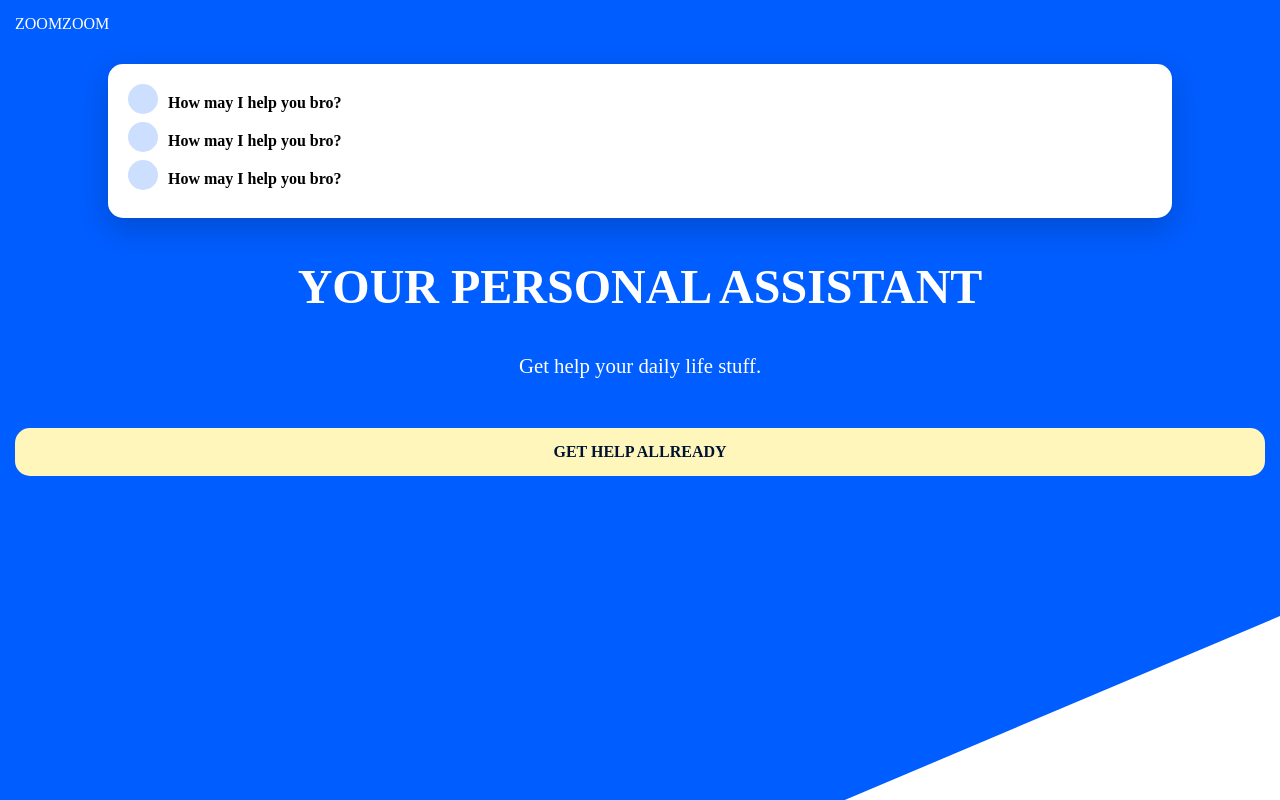
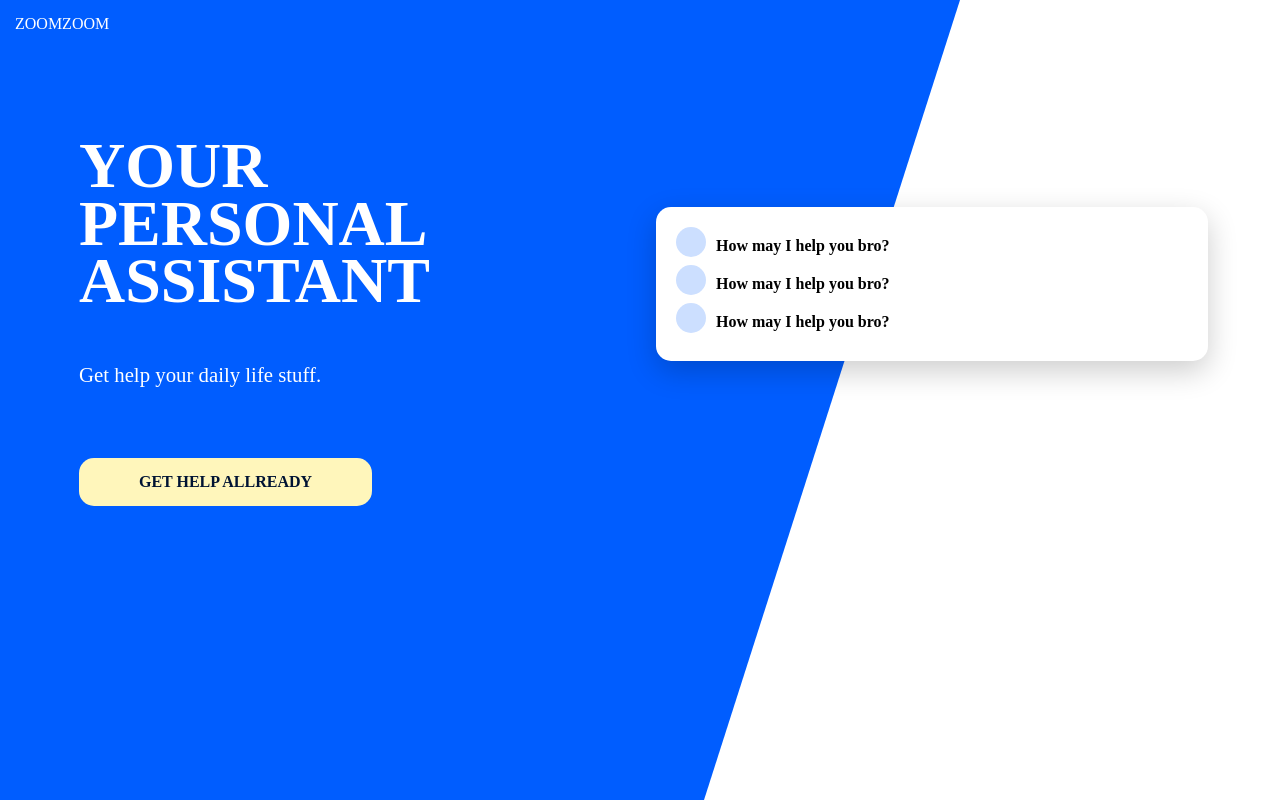
Before and after one commit to AkmElias/sass-project, a plain HTML site: page index.html in a window 1280 px wide. Drawn offline with Linux system fonts and the light colour scheme.

Commit message:
responsive design done

```diff
--- a/css/main.scss
+++ b/css/main.scss
@@ -16,18 +16,31 @@ body, html {
     height: 100%;
 }
 
+$desktop: 840px;
+
+@mixin desktop{
+    @media (min-width: #{$desktop}) {
+        @content
+    }
+}
+
+
 body {
 
     font-family: 'Montserrat';
     margin: 0;
 
    #bg {
-    clip-path: polygon(100% 0, 100% 77%, 66% 100%, 0 100%, 0 0);
+    clip-path: polygon(100% 0, 100% 82%, 45% 100%, 0 100%, 0 0);
     background-color: color(primary);
     width: 100%;
     height: 100%;
     position: absolute;
     z-index: -1;
+
+    @include desktop{
+        clip-path: polygon(0 0, 75% 0, 55% 100%, 0% 100%);
+    }
    }
 
    header a {
@@ -41,6 +54,14 @@ body {
 }
 
 main {
+
+    @include desktop{
+        display: grid;
+        grid-template-columns: 50% auto;
+        grid-template-areas:
+        "primary card";
+    }
+
     section#card{
         background: #fff;
         padding: 20px;
@@ -48,6 +69,13 @@ main {
         border-radius: $border;
         box-shadow: 0 10px 30px rgba(0,0,0,.2);
         width: 80%;
+
+        @include desktop{
+           grid-area: card;
+           height: fit-content;
+           align-self: center;
+           margin: 1em;
+        }
 
         ul {
             list-style-type: none;
@@ -78,10 +106,22 @@ main {
         padding: $padding;
         text-align: center;
 
+        @include desktop{
+            grid-area: primary;
+            text-align: left;
+            margin: 4em 0 0 4em;
+
+        }
         h1 {
             font-size: 3em;
             margin-top: 10px;
             text-transform: uppercase;
+
+            @include desktop{
+               width: 30%;
+               line-height: .9em;
+               font-size: 4em;
+            }
         }
 
         p {
@@ -99,6 +139,11 @@ main {
             text-align: center;
             margin: 50px auto 0 auto;
             padding: $padding;
+
+            @include desktop{
+                display: inline-block;
+                padding: $padding $padding * 4;
+            }
         }
     }
 
```
Also changed, not shown: index.html (+5 -1 lines), css/main.css, 1 other file.
